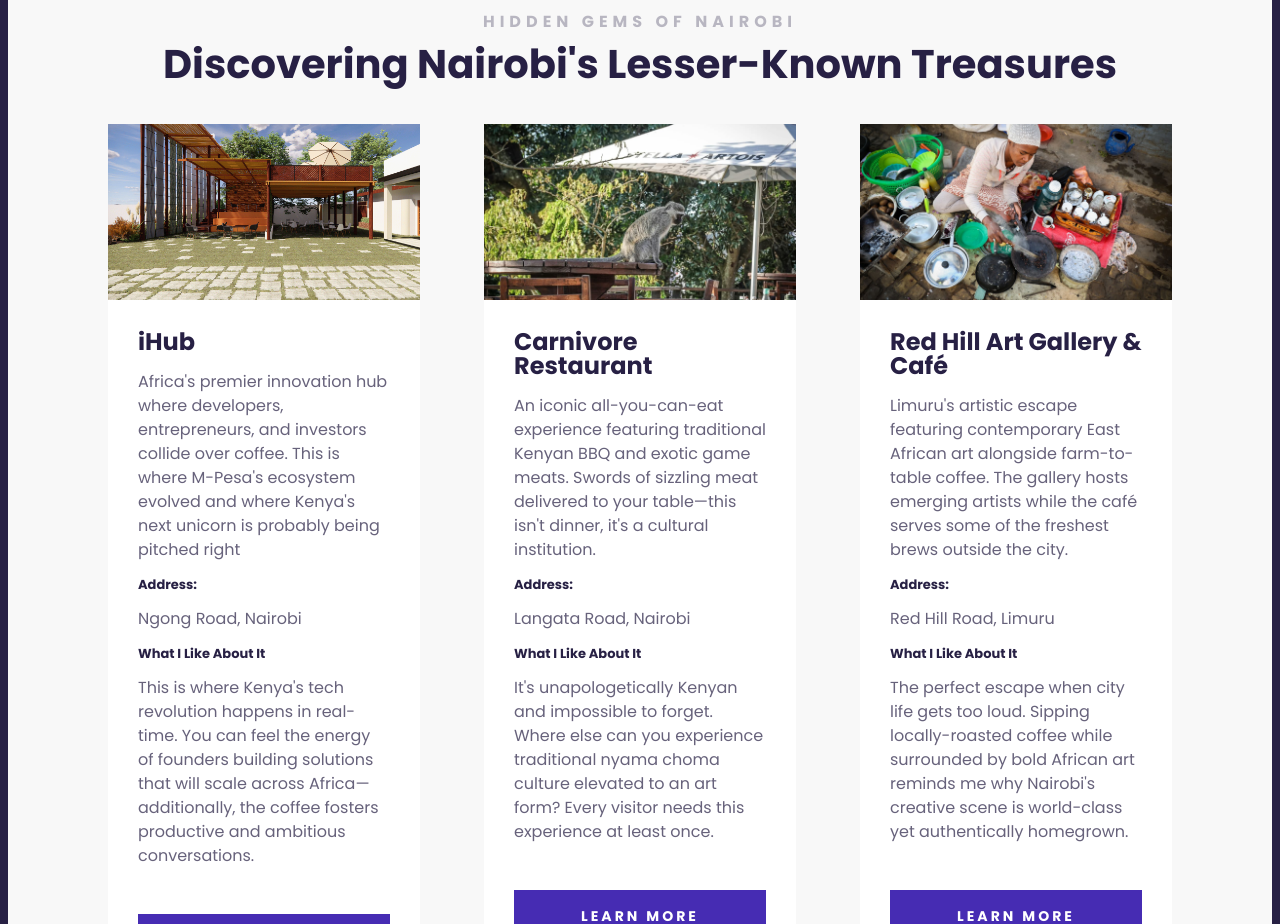
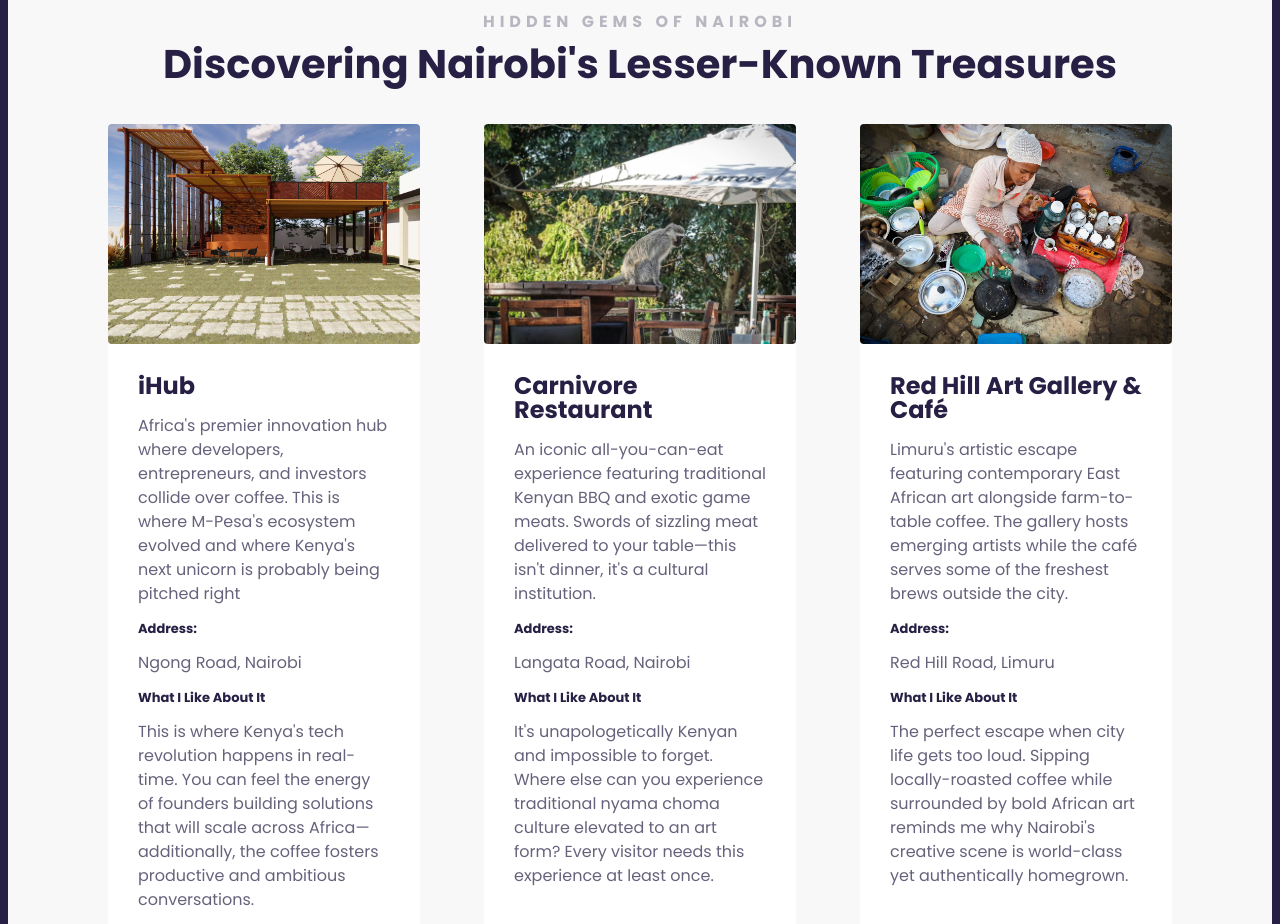
Before and after one commit to SheillaO/Social-Economic-Travel-Project, a plain HTML site: page index.html in a window 1280 px wide. Shown: the part 1760-2684 px from the top of the page. Drawn offline with Linux system fonts and the light colour scheme.

Commit message:
Updated the card images

```diff
--- a/src/styles.css
+++ b/src/styles.css
@@ -65,7 +65,8 @@
 
 .card-header img {
     width: 100%;
-    aspect-ratio: 16 / 9;
+    height: 220px;     /* You can adjust this height */
+    border-radius: 4px; /* (optional) matches card styling */
     object-fit: cover;
 }
 
```
